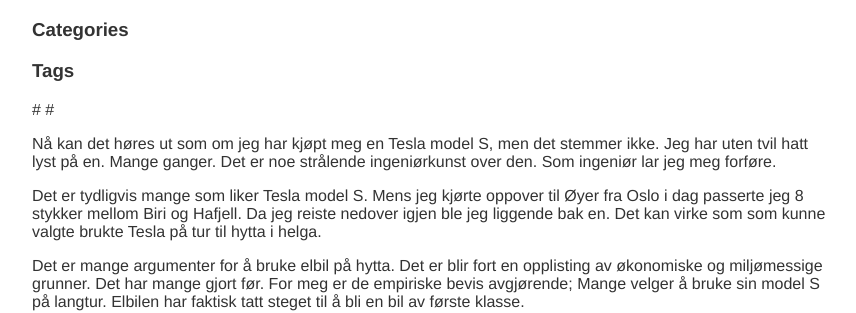
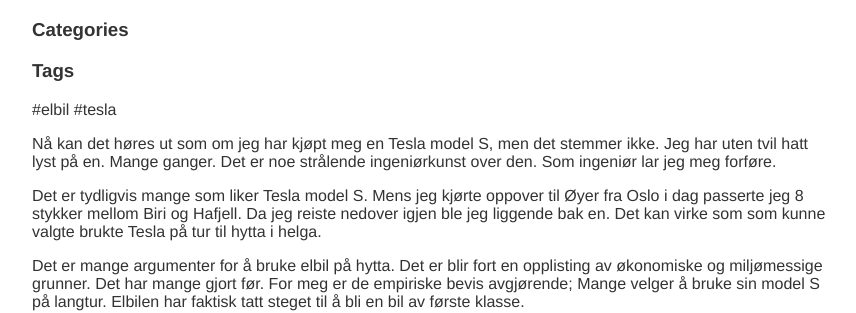
Before and after one commit to skytteren/skytteren.github.io, a Jekyll site: the page built from _posts/2014-03-16-Tesla-på-langtur.md, in a window 1280 px wide. Shown: the part 133-446 px from the top of the page, without its empty margins (208-1064 px from the left). Built offline with Jekyll 4.4.1, drawn with Linux system fonts in a browser that asks for light colours; nearby versions of some CDN libraries; Markdown is read by kramdown in place of the engine named in the settings; comment, search, counter and statistics services are not loaded.

Commit message:
Update post.html

```diff
--- a/_layouts/post.html
+++ b/_layouts/post.html
@@ -18,7 +18,7 @@
         <h3>Tags</h3>
         <p class="tags">
           {% for tag in page.tags %}
-            <span>#{{ category }} </span>
+            <span>#{{ tag }} </span>
           {% endfor %}
         </p>
       </div>
```
